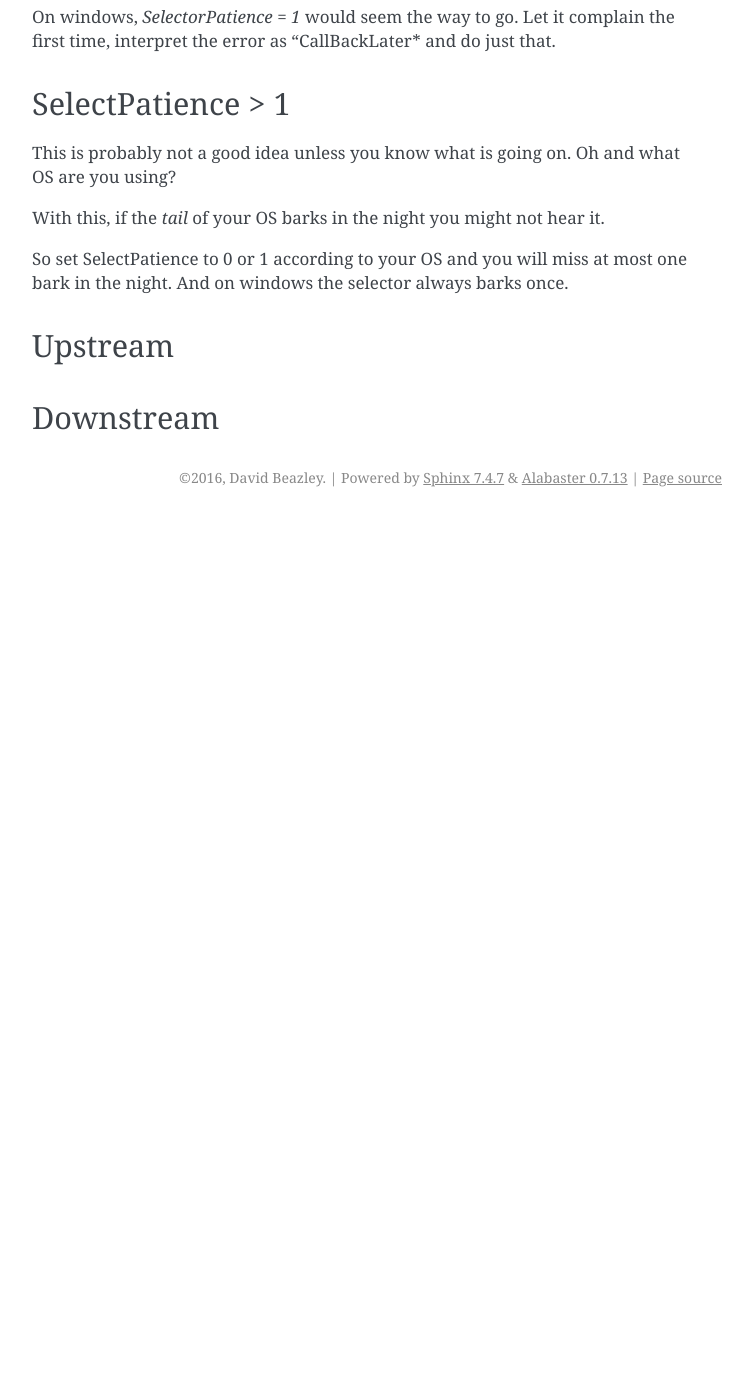
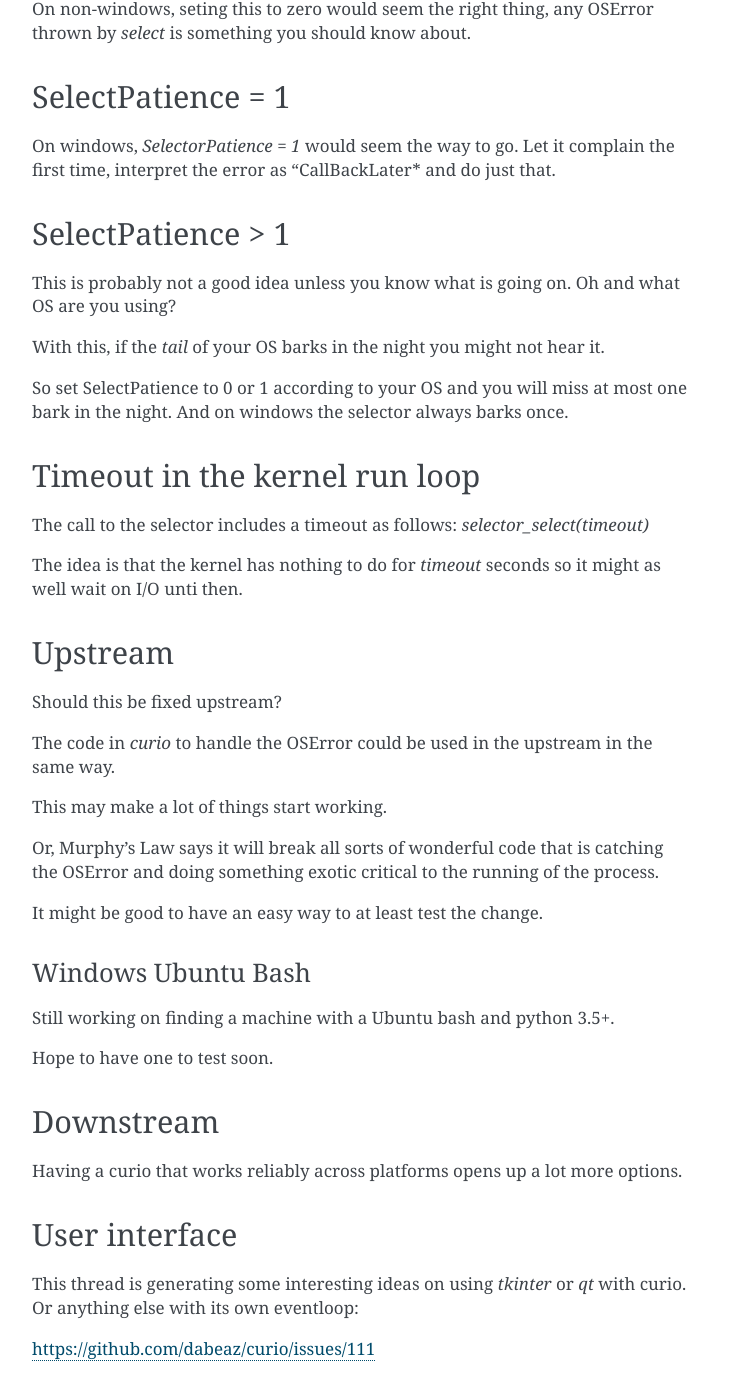
Before and after one commit to dabeaz/curio, a Sphinx documentation site: the page built from docs/select.rst, in a window 1280 px wide and 1400 px high, scrolled down 2469 px. Shown: the whole window, without its empty margins (388-1141 px from the left). Built offline with Sphinx 7.4.7, drawn with Linux system fonts in a browser that asks for light colours; pages that are not in the unit, such as notebooks, are missing from menus; before the commit the page ends 2986 px from its top, so only the background shows below that; some of the changed text lies outside the part shown.

Commit message:
more select notes and selector exception handling

```diff
--- a/docs/select.rst
+++ b/docs/select.rst
@@ -47,8 +47,15 @@
 supports the concept that different file objects can belong to
 different providers.
 
+It inspects the first file it finds to determine the provider.
+
 So, if there are no file objects around it cannot determine what
 provider to call, so it just throws up its hands and throws an *OSError*.
+
+Aside: this means that all files in the selector need to support the
+same provider.  Are there actual cases of different providers?
+Guessing it is generally best to just leave it to the operating system
+at this point.
 
 
 CallBackLater
@@ -140,10 +147,49 @@
 at most one bark in the night.  And on windows the selector always
 barks once.
 
+Timeout in the kernel run loop
+==============================
+
+The call to the selector includes a timeout as follows:
+*selector_select(timeout)*
+
+The idea is that the kernel has nothing to do for *timeout* seconds so
+it might as well wait on I/O unti then.
+
 Upstream
 ========
 
+Should this be fixed upstream?
 
+The code in *curio* to handle the OSError could be used in the
+upstream in the same way.
+
+This may make a lot of things start working.
+
+Or, Murphy's Law says it will break all sorts of wonderful code that
+is catching the OSError and doing something exotic critical to the
+running of the process.
+
+It might be good to have an easy way to at least test the change.
+
+Windows Ubuntu Bash
+-------------------
+
+Still working on finding a machine with a Ubuntu bash and python 3.5+.
+
+Hope to have one to test soon.
 
 Downstream
 ==========
+
+Having a curio that works reliably across platforms opens up a lot
+more options.
+
+
+User interface
+==============
+
+This thread is generating some interesting ideas on using *tkinter* or
+*qt* with curio.  Or anything else with its own eventloop:
+
+https://github.com/dabeaz/curio/issues/111
```
Also changed, not shown: other parts of docs/select.rst (+1 -1 lines), 1 other file.
